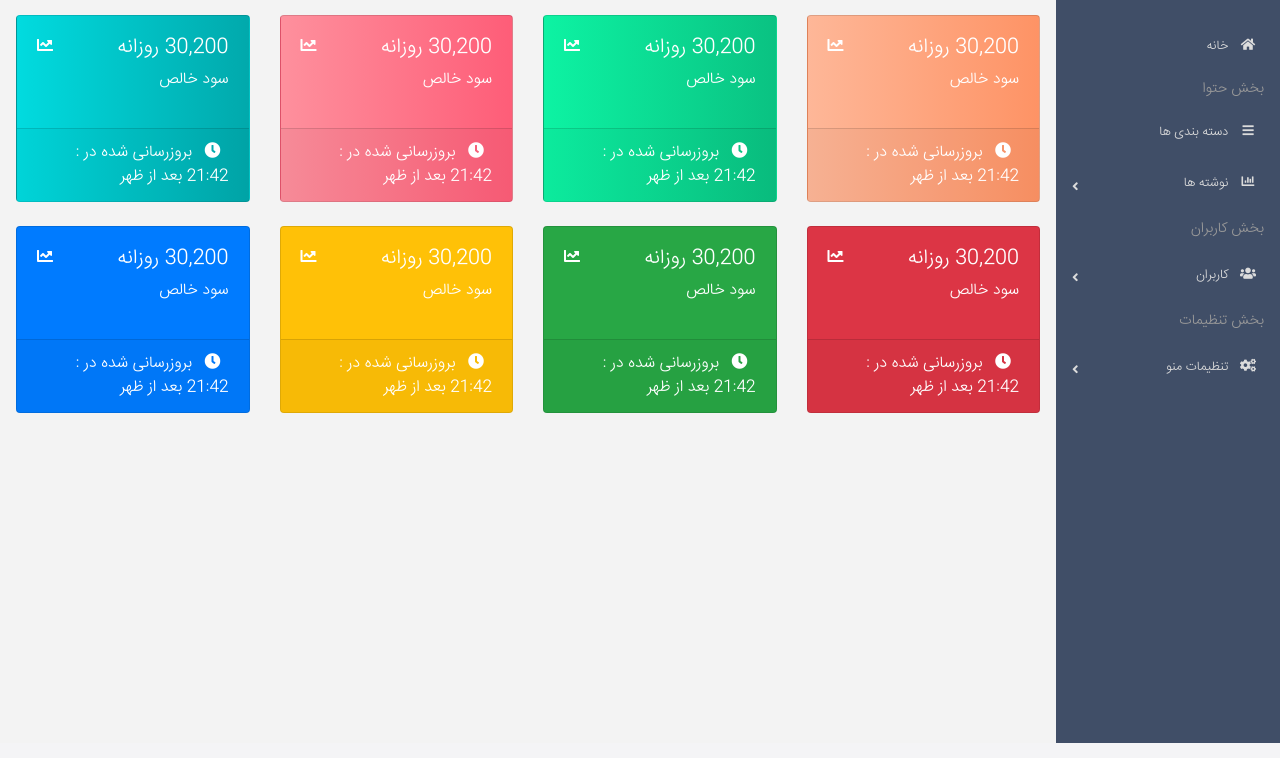
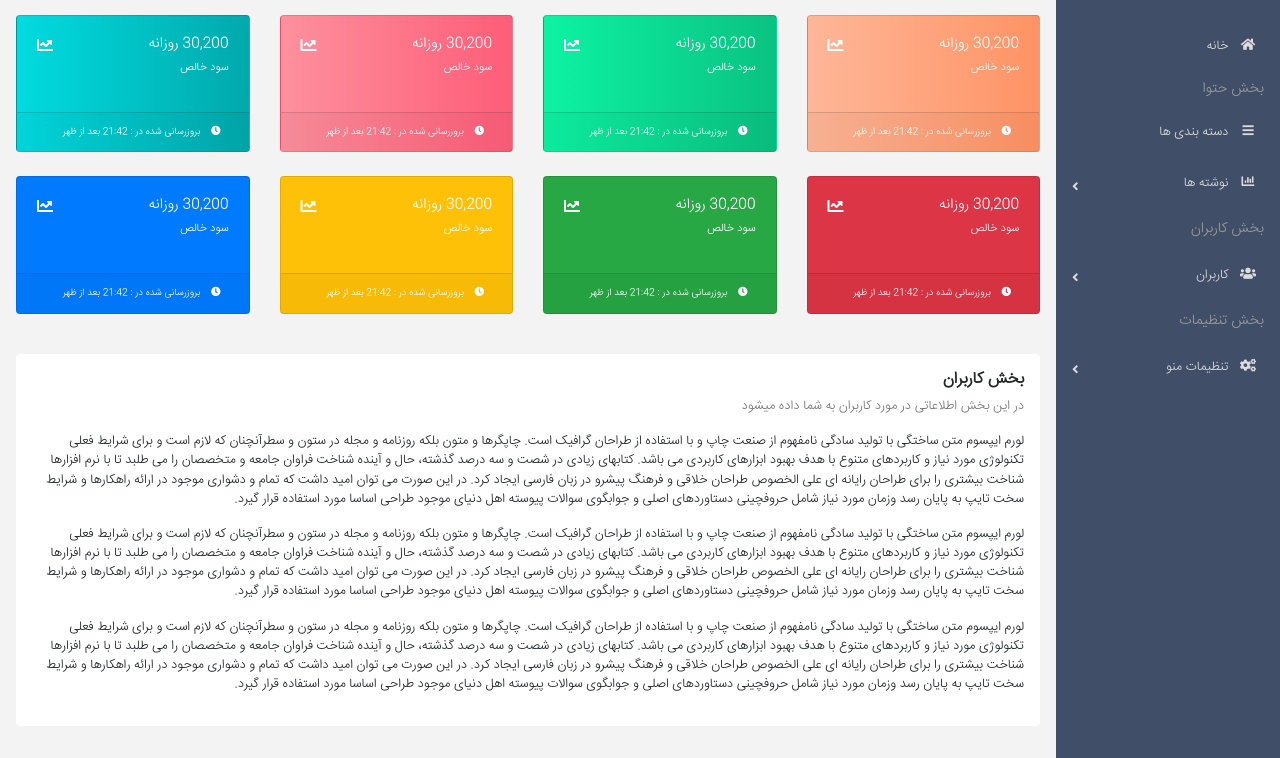
Before and after one commit to shayan881/template_project, a PHP site: page / in a window 1280 px wide. Shown: the part 57-815 px from the top of the page. Run offline with PHP 8.4, Linux system fonts and the light colour scheme; some libraries are stand-ins or nearby versions.

Commit message:
session 82

```diff
--- a/admin-pannel/assets/css/grid.css
+++ b/admin-pannel/assets/css/grid.css
@@ -301,3 +301,28 @@ button:hover {
     background: -webkit-gradient(linear, left top, right top, from(#01dbdf), to(#01a9ac));
     background: linear-gradient(to right, #01dbdf, #01a9ac);
 }
+
+
+@media only screen and (max-width: 767.98px) {
+    .sidebar {
+        /* display: none; */
+        width: 320px;
+        z-index: 9;
+        height: calc(100% - 3.5rem);
+        position: fixed;
+        top: 3.5rem;
+        right: 0;
+    }
+
+    .sidebar-container {
+        position: relative;
+        width: 320px;
+        height: 100%;
+        top: 0;
+    }
+
+    .main-body {
+        width: 100%;
+        z-index: 1;
+    }
+}
--- a/admin-pannel/assets/css/style.css
+++ b/admin-pannel/assets/css/style.css
@@ -17,3 +17,42 @@
 .pointer {
     cursor: pointer;
 }
+
+.info-box-body h5 {
+    font-size: .9rem;
+    line-height: 1rem;
+}
+
+.info-box-body p {
+    font-size: .7rem;
+    line-height: 1rem;
+}
+
+.info-box-body i {
+    font-size: 2rem;
+}
+
+.info-box-footer {
+    font-size: .6rem;
+}
+
+.main-body-container {
+    background-color: #ffffff;
+    margin: 1rem 0;
+    border-radius: .25rem;
+    padding: 1rem;
+}
+
+.main-body-container-header h5 {
+    font-size: 1rem;
+    font-weight: bold;
+}
+
+.main-body-container-header p {
+    font-size: .8rem;
+    color: #777;
+}
+
+.body-content p {
+    font-size: .8rem;
+}
--- a/admin-pannel/index.html
+++ b/admin-pannel/index.html
@@ -369,7 +369,7 @@
                             </section>
 
 
-                            <section class="card-footer">
+                            <section class="card-footer info-box-footer">
                                 <i class="fas fa-clock mx-2"></i>
                                 بروزرسانی شده در : 21:42 بعد از ظهر
                             </section>
@@ -393,7 +393,7 @@
                             </section>
 
 
-                            <section class="card-footer">
+                            <section class="card-footer info-box-footer">
                                 <i class="fas fa-clock mx-2"></i>
                                 بروزرسانی شده در : 21:42 بعد از ظهر
                             </section>
@@ -416,7 +416,7 @@
                             </section>
 
 
-                            <section class="card-footer">
+                            <section class="card-footer info-box-footer">
                                 <i class="fas fa-clock mx-2"></i>
                                 بروزرسانی شده در : 21:42 بعد از ظهر
                             </section>
@@ -439,7 +439,7 @@
                             </section>
 
 
-                            <section class="card-footer">
+                            <section class="card-footer info-box-footer">
                                 <i class="fas fa-clock mx-2"></i>
                                 بروزرسانی شده در : 21:42 بعد از ظهر
                             </section>
@@ -462,7 +462,7 @@
                             </section>
 
 
-                            <section class="card-footer">
+                            <section class="card-footer info-box-footer">
                                 <i class="fas fa-clock mx-2"></i>
                                 بروزرسانی شده در : 21:42 بعد از ظهر
                             </section>
@@ -485,7 +485,7 @@
                             </section>
 
 
-                            <section class="card-footer">
+                            <section class="card-footer info-box-footer">
                                 <i class="fas fa-clock mx-2"></i>
                                 بروزرسانی شده در : 21:42 بعد از ظهر
                             </section>
@@ -508,7 +508,7 @@
                             </section>
 
 
-                            <section class="card-footer">
+                            <section class="card-footer info-box-footer">
                                 <i class="fas fa-clock mx-2"></i>
                                 بروزرسانی شده در : 21:42 بعد از ظهر
                             </section>
@@ -531,7 +531,7 @@
                             </section>
 
 
-                            <section class="card-footer">
+                            <section class="card-footer info-box-footer">
                                 <i class="fas fa-clock mx-2"></i>
                                 بروزرسانی شده در : 21:42 بعد از ظهر
                             </section>
@@ -539,6 +539,51 @@
                     </a>
                 </section>
 
+            </section>
+            <section class="row">
+                <section class="col-12">
+                    <section class="main-body-container">
+                        <section class="main-body-container-header">
+                            <h5>بخش کاربران</h5>
+                            <p>در این بخش اطلاعاتی در مورد کاربران به شما داده میشود</p>
+                        </section>
+                        <section class="body-content">
+                            <p>
+                                لورم ایپسوم متن ساختگی با تولید سادگی نامفهوم از صنعت چاپ و با استفاده از طراحان گرافیک
+                                است. چاپگرها و متون بلکه روزنامه و مجله در ستون و سطرآنچنان که لازم است و برای شرایط
+                                فعلی تکنولوژی مورد نیاز و کاربردهای متنوع با هدف بهبود ابزارهای کاربردی می باشد. کتابهای
+                                زیادی در شصت و سه درصد گذشته، حال و آینده شناخت فراوان جامعه و متخصصان را می طلبد تا با
+                                نرم افزارها شناخت بیشتری را برای طراحان رایانه ای علی الخصوص طراحان خلاقی و فرهنگ پیشرو
+                                در زبان فارسی ایجاد کرد. در این صورت می توان امید داشت که تمام و دشواری موجود در ارائه
+                                راهکارها و شرایط سخت تایپ به پایان رسد وزمان مورد نیاز شامل حروفچینی دستاوردهای اصلی و
+                                جوابگوی سوالات پیوسته اهل دنیای موجود طراحی اساسا مورد استفاده قرار گیرد.
+
+                            </p>
+                            <p>
+                                لورم ایپسوم متن ساختگی با تولید سادگی نامفهوم از صنعت چاپ و با استفاده از طراحان گرافیک
+                                است. چاپگرها و متون بلکه روزنامه و مجله در ستون و سطرآنچنان که لازم است و برای شرایط
+                                فعلی تکنولوژی مورد نیاز و کاربردهای متنوع با هدف بهبود ابزارهای کاربردی می باشد. کتابهای
+                                زیادی در شصت و سه درصد گذشته، حال و آینده شناخت فراوان جامعه و متخصصان را می طلبد تا با
+                                نرم افزارها شناخت بیشتری را برای طراحان رایانه ای علی الخصوص طراحان خلاقی و فرهنگ پیشرو
+                                در زبان فارسی ایجاد کرد. در این صورت می توان امید داشت که تمام و دشواری موجود در ارائه
+                                راهکارها و شرایط سخت تایپ به پایان رسد وزمان مورد نیاز شامل حروفچینی دستاوردهای اصلی و
+                                جوابگوی سوالات پیوسته اهل دنیای موجود طراحی اساسا مورد استفاده قرار گیرد.
+
+                            </p>
+                            <p>
+                                لورم ایپسوم متن ساختگی با تولید سادگی نامفهوم از صنعت چاپ و با استفاده از طراحان گرافیک
+                                است. چاپگرها و متون بلکه روزنامه و مجله در ستون و سطرآنچنان که لازم است و برای شرایط
+                                فعلی تکنولوژی مورد نیاز و کاربردهای متنوع با هدف بهبود ابزارهای کاربردی می باشد. کتابهای
+                                زیادی در شصت و سه درصد گذشته، حال و آینده شناخت فراوان جامعه و متخصصان را می طلبد تا با
+                                نرم افزارها شناخت بیشتری را برای طراحان رایانه ای علی الخصوص طراحان خلاقی و فرهنگ پیشرو
+                                در زبان فارسی ایجاد کرد. در این صورت می توان امید داشت که تمام و دشواری موجود در ارائه
+                                راهکارها و شرایط سخت تایپ به پایان رسد وزمان مورد نیاز شامل حروفچینی دستاوردهای اصلی و
+                                جوابگوی سوالات پیوسته اهل دنیای موجود طراحی اساسا مورد استفاده قرار گیرد.
+
+                            </p>
+                        </section>
+                    </section>
+                </section>
             </section>
         </section>
     </section>
```
